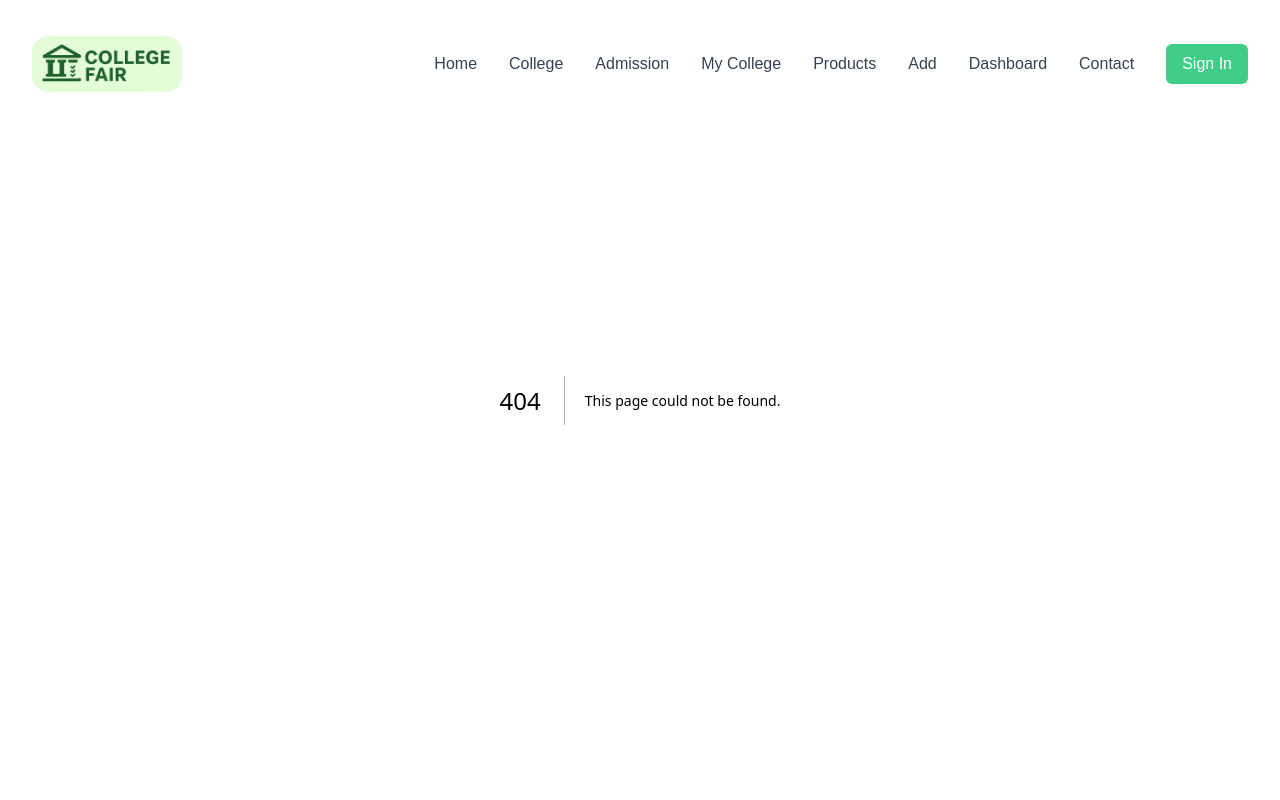
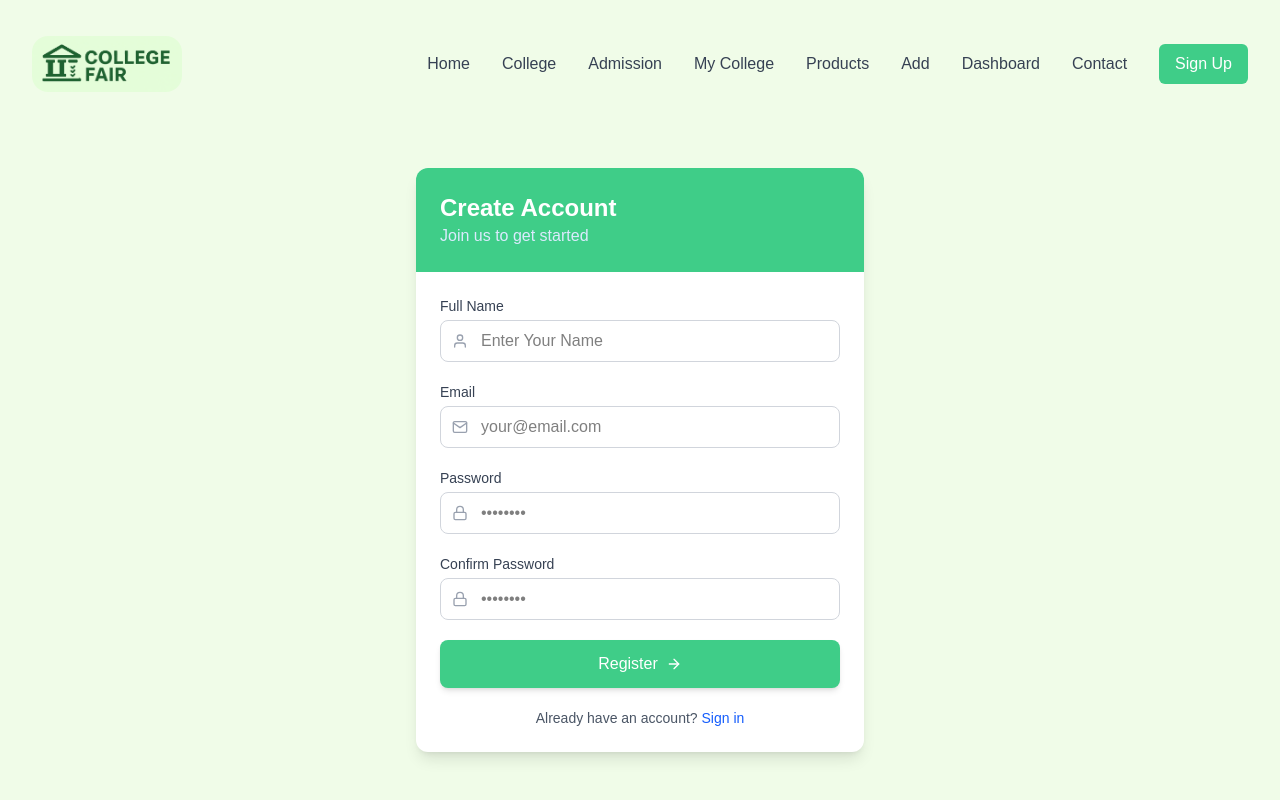
Before and after one commit to Developer-Jaber/college-fair, a Next.js app: page /register in a window 1280 px wide. Before the commit this address had no page. Shown: the top 800 px of the page. Built offline with nearby package versions, Linux system fonts and the light colour scheme.

Commit message:
Add register page.

```diff
--- /dev/null
+++ b/src/app/register/page.tsx
@@ -0,0 +1,181 @@
+'use client';
+
+import { useForm } from 'react-hook-form';
+import { zodResolver } from '@hookform/resolvers/zod';
+import * as z from 'zod';
+import { FiUser, FiMail, FiLock, FiArrowRight } from 'react-icons/fi';
+import Link from 'next/link';
+import { useState } from 'react';
+import { useRouter } from 'next/navigation';
+
+const registerSchema = z.object({
+  name: z.string().min(2, 'Name must be at least 2 characters'),
+  email: z.string().email('Invalid email address'),
+  password: z.string()
+    .min(8, 'Password must be at least 8 characters')
+    .regex(/[A-Z]/, 'Must contain at least one uppercase letter')
+    .regex(/[0-9]/, 'Must contain at least one number'),
+  confirmPassword: z.string()
+}).refine(data => data.password === data.confirmPassword, {
+  message: "Passwords don't match",
+  path: ["confirmPassword"]
+});
+
+export default function RegisterPage() {
+  const router = useRouter();
+  const [isSubmitting, setIsSubmitting] = useState(false);
+  const [error, setError] = useState('');
+
+  const {
+    register,
+    handleSubmit,
+    formState: { errors }
+  } = useForm({
+    resolver: zodResolver(registerSchema)
+  });
+
+  const onSubmit = async (data: z.infer<typeof registerSchema>) => {
+    setIsSubmitting(true);
+    setError('');
+
+    try {
+      const response = await fetch('/api/auth/register', {
+        method: 'POST',
+        headers: {
+          'Content-Type': 'application/json'
+        },
+        body: JSON.stringify(data)
+      });
+
+      if (!response.ok) {
+        const errorData = await response.json();
+        throw new Error(errorData.message || 'Registration failed');
+      }
+
+      router.push('/dashboard');
+    } catch (err) {
+      setError(err.message || 'Registration failed. Please try again.');
+    } finally {
+      setIsSubmitting(false);
+    }
+  };
+
+  return (
+    <div className="flex justify-center items-center bg-[var(--background)] py-42 min-h-screen">
+      <div className="bg-white shadow-lg rounded-xl w-full max-w-md overflow-hidden">
+        <div className="bg-[var(--primary)] p-6 text-white">
+          <h1 className="font-bold text-2xl">Create Account</h1>
+          <p className="text-blue-100">Join us to get started</p>
+        </div>
+
+        <form onSubmit={handleSubmit(onSubmit)} className="space-y-5 p-6">
+          {error && (
+            <div className="bg-red-50 p-3 rounded-lg text-red-600 text-sm">
+              {error}
+            </div>
+          )}
+
+          <div>
+            <label className="block mb-1 font-medium text-gray-700 text-sm">Full Name</label>
+            <div className="relative">
+              <div className="left-0 absolute inset-y-0 flex items-center pl-3 pointer-events-none">
+                <FiUser className="text-gray-400" />
+              </div>
+              <input
+                {...register('name')}
+                type="text"
+                className={`pl-10 w-full px-4 py-2 border rounded-lg focus:ring-2 focus:ring-blue-500 focus:border-transparent ${
+                  errors.name ? 'border-red-500' : 'border-gray-300'
+                }`}
+                placeholder="Enter Your Name"
+              />
+            </div>
+            {errors.name && (
+              <p className="mt-1 text-red-600 text-sm">{errors.name.message}</p>
+            )}
+          </div>
+
+          <div>
+            <label className="block mb-1 font-medium text-gray-700 text-sm">Email</label>
+            <div className="relative">
+              <div className="left-0 absolute inset-y-0 flex items-center pl-3 pointer-events-none">
+                <FiMail className="text-gray-400" />
+              </div>
+              <input
+                {...register('email')}
+                type="email"
+                className={`pl-10 w-full px-4 py-2 border rounded-lg focus:ring-2 focus:ring-blue-500 focus:border-transparent ${
+                  errors.email ? 'border-red-500' : 'border-gray-300'
+                }`}
+                placeholder="your@email.com"
+              />
+            </div>
+            {errors.email && (
+              <p className="mt-1 text-red-600 text-sm">{errors.email.message}</p>
+            )}
+          </div>
+
+          <div>
+            <label className="block mb-1 font-medium text-gray-700 text-sm">Password</label>
+            <div className="relative">
+              <div className="left-0 absolute inset-y-0 flex items-center pl-3 pointer-events-none">
+                <FiLock className="text-gray-400" />
+              </div>
+              <input
+                {...register('password')}
+                type="password"
+                className={`pl-10 w-full px-4 py-2 border rounded-lg focus:ring-2 focus:ring-blue-500 focus:border-transparent ${
+                  errors.password ? 'border-red-500' : 'border-gray-300'
+                }`}
+                placeholder="••••••••"
+              />
+            </div>
+            {errors.password && (
+              <p className="mt-1 text-red-600 text-sm">{errors.password.message}</p>
+            )}
+          </div>
+
+          <div>
+            <label className="block mb-1 font-medium text-gray-700 text-sm">Confirm Password</label>
+            <div className="relative">
+              <div className="left-0 absolute inset-y-0 flex items-center pl-3 pointer-events-none">
+                <FiLock className="text-gray-400" />
+              </div>
+              <input
+                {...register('confirmPassword')}
+                type="password"
+                className={`pl-10 w-full px-4 py-2 border rounded-lg focus:ring-2 focus:ring-blue-500 focus:border-transparent ${
+                  errors.confirmPassword ? 'border-red-500' : 'border-gray-300'
+                }`}
+                placeholder="••••••••"
+              />
+            </div>
+            {errors.confirmPassword && (
+              <p className="mt-1 text-red-600 text-sm">{errors.confirmPassword.message}</p>
+            )}
+          </div>
+
+          <button
+            type="submit"
+            disabled={isSubmitting}
+            className={`w-full flex items-center justify-center px-6 py-3 rounded-lg font-medium text-white ${
+              isSubmitting
+                ? 'bg-blue-400 cursor-not-allowed'
+                : 'bg-[var(--primary)] hover:to-indigo-700 shadow-md'
+            }`}
+          >
+            {isSubmitting ? 'Creating Account...' : 'Register'}
+            {!isSubmitting && <FiArrowRight className="ml-2" />}
+          </button>
+
+          <div className="text-gray-600 text-sm text-center">
+            Already have an account?{' '}
+            <Link href="/signin" className="font-medium text-blue-600 hover:text-blue-800">
+              Sign in
+            </Link>
+          </div>
+        </form>
+      </div>
+    </div>
+  );
+}
--- a/src/components/Navbar.tsx
+++ b/src/components/Navbar.tsx
@@ -76,15 +76,17 @@ const Navbar = () => {
                 />
               </Link>
             ))}
-            <motion.button
+
+            <Link href={"/register"}>
+               <motion.button
               whileHover={{ scale: 1.05 }}
               whileTap={{ scale: 0.95 }}
-              onClick={() => signIn()}
+              // onClick={() => signIn()}
               className="bg-[var(--primary)] px-4 py-2 rounded-md font-medium text-white"
             >
-              Sign In
+              Sign Up
             </motion.button>
-
+            </Link>
           </div>
 
           {/* Mobile Menu Button */}
```
